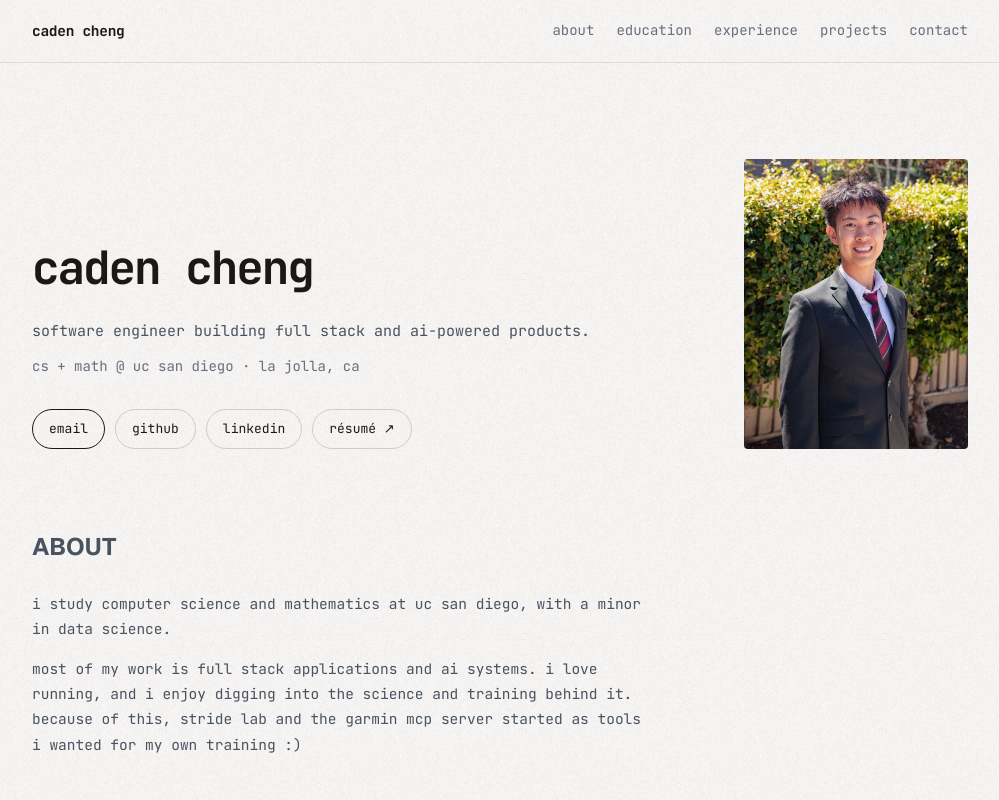
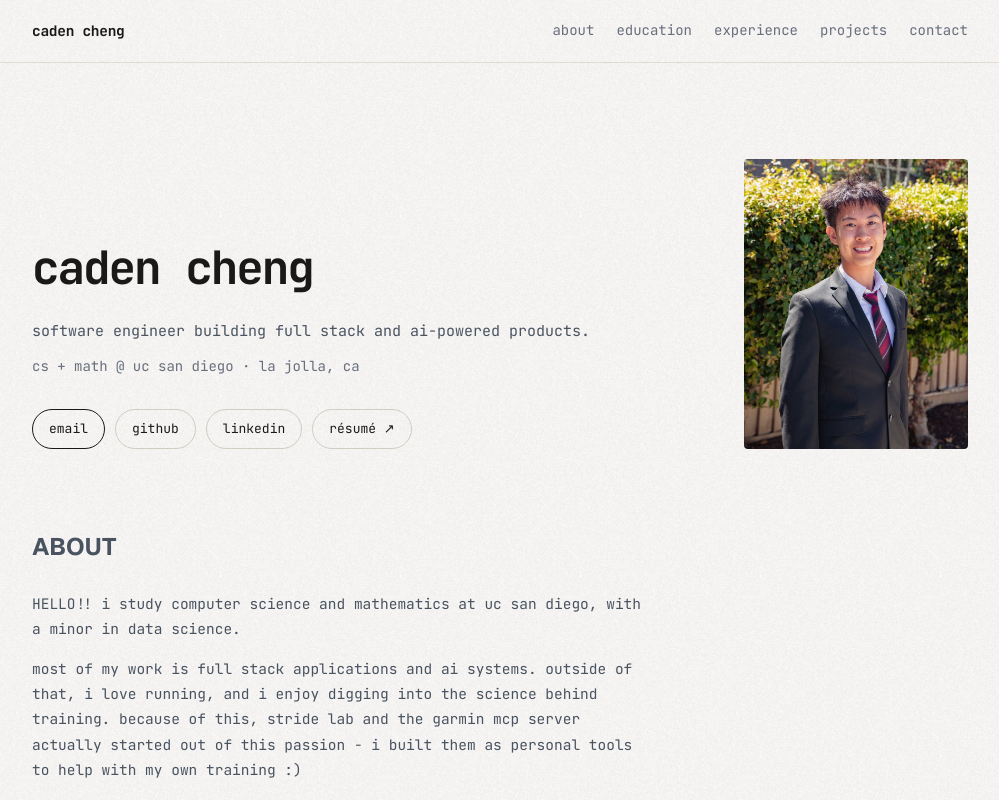
Before and after one commit to cadencheng888/portfolio, a Next.js app: page / in a window 1280 px wide. Shown: the top 800 px of the page, without its empty margins (140-1139 px from the left). Built offline with nearby package versions, Linux system fonts and the light colour scheme.

Commit message:
updated page

```diff
--- a/app/page.tsx
+++ b/app/page.tsx
@@ -33,7 +33,7 @@ const PILLS = [
 
 const EXPERIENCES = [
   {
-    name: "barobo",
+    name: "barobo inc",
     role: "software engineer intern",
     meta: ["san jose, ca", "june 2026 - present"],
   },
@@ -186,15 +186,15 @@ export default function PortfolioV2() {
           <section id="about" className="mb-[76px] scroll-mt-[90px]">
             <SectionTitle>About</SectionTitle>
             <p className="mb-3.5 text-[14.5px] leading-[1.75] text-[#4B5563]">
-              i study computer science and mathematics at uc san diego, with a
+              HELLO!! i study computer science and mathematics at uc san diego, with a
               minor in data science.
             </p>
             <p className="text-[14.5px] leading-[1.75] text-[#4B5563]">
-              most of my work is full stack applications and ai systems. i love
-              running,
-              and i enjoy digging into the science and training behind it.
-              because of this, stride lab and the garmin mcp server started as
-              tools i wanted for my own training :)
+              most of my work is full stack applications and ai systems. outside of that,
+              i love running,
+              and i enjoy digging into the science behind training.
+              because of this, stride lab and the garmin mcp server actually started
+              out of this passion - i built them as personal tools to help with my own training :)
             </p>
           </section>
 
```
